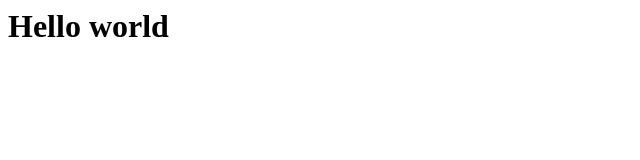
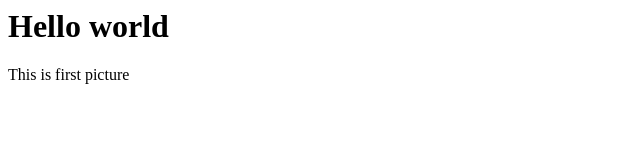
Before and after one commit to Oxus-Univeristy/01-github-Hamina06, a plain HTML site: page index.html in a window 1280 px wide. Shown: the whole page, without its empty margins (0-640 px from the left). Drawn offline with Linux system fonts and the light colour scheme.

Commit message:
Second Commit

```diff
--- a/index.html
+++ b/index.html
@@ -1,5 +1,7 @@
 <html>
 <body>
 <h1>Hello world</h1>
+<p>This is first picture</p>
+
 </body>
 </html>
```
Also changed, not shown: 1 other file.
